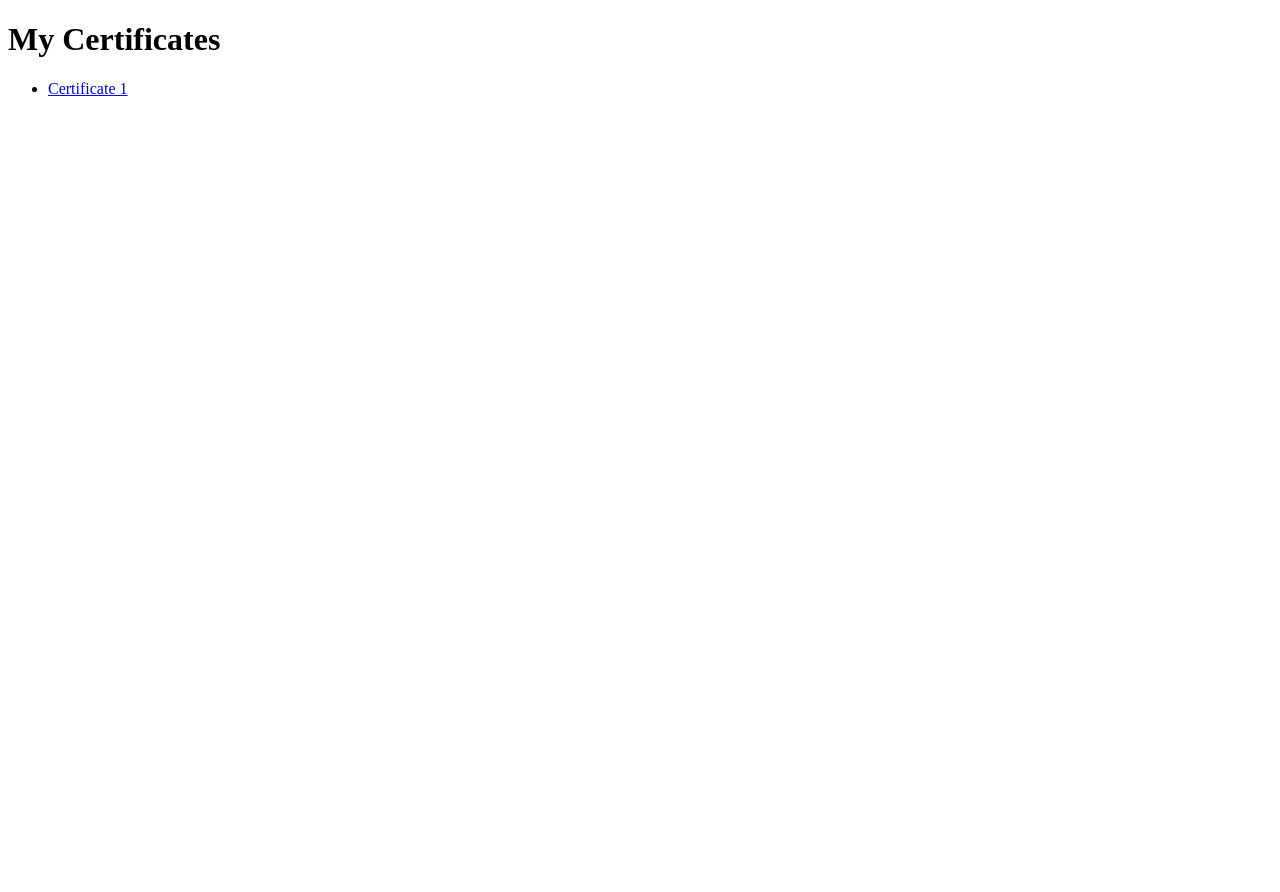
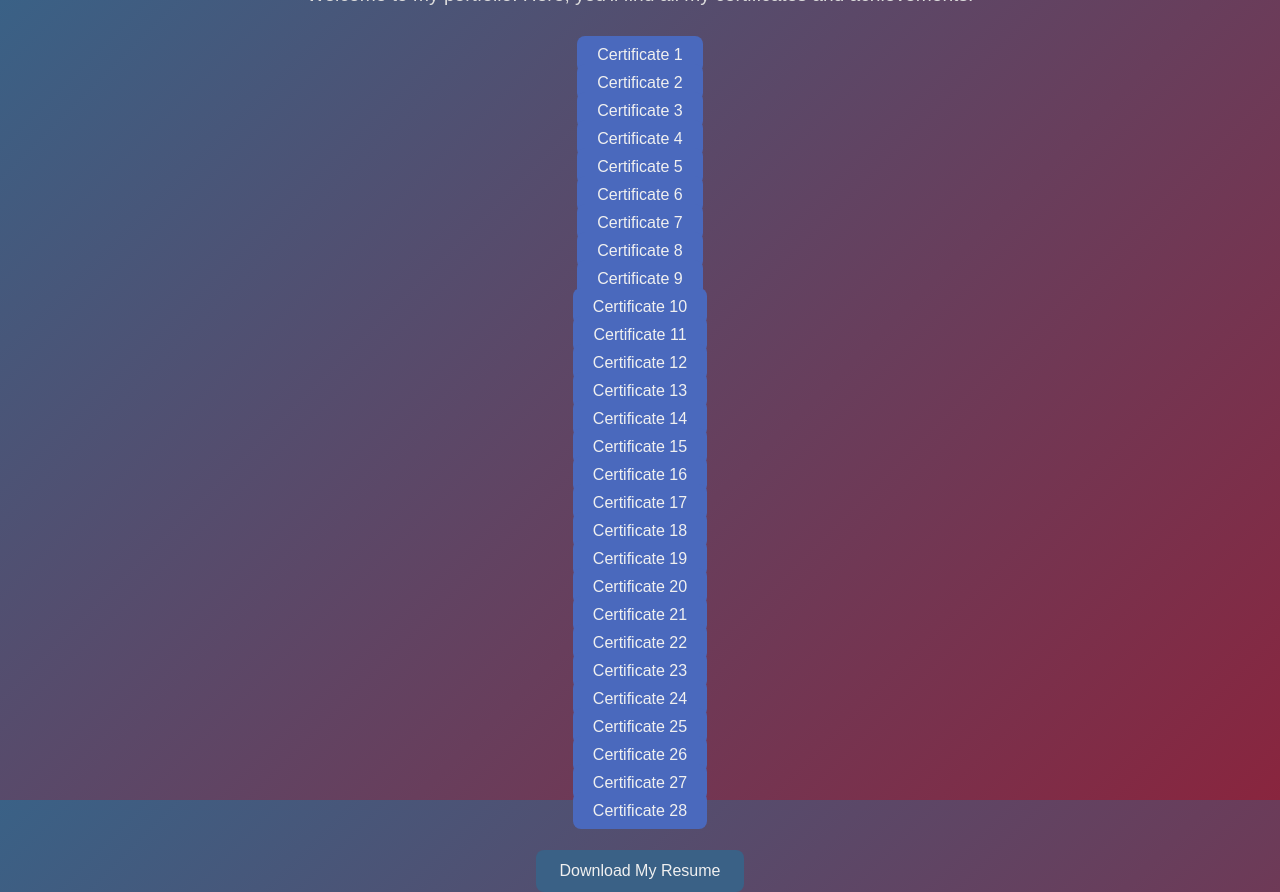
Before and after one commit to IRONalways17/Certificates, a plain HTML site: page index.html in a window 1280 px wide. Before the commit the page ends 800 px from the top, so only its background shows below. Drawn offline with Linux system fonts and the light colour scheme.

Commit message:
Update index.html

```diff
--- a/index.html
+++ b/index.html
@@ -3,13 +3,122 @@
 <head>
     <meta charset="UTF-8">
     <meta name="viewport" content="width=device-width, initial-scale=1.0">
-    <title>My Certificates</title>
+    <title>My Portfolio</title>
+    <style>
+        /* Basic reset and styling */
+        * {
+            margin: 0;
+            padding: 0;
+            box-sizing: border-box;
+            font-family: Arial, sans-serif;
+        }
+
+        body {
+            background: linear-gradient(135deg, #3a6186, #89253e);
+            color: #f0f0f0;
+            display: flex;
+            justify-content: center;
+            align-items: center;
+            height: 100vh;
+            flex-direction: column;
+            text-align: center;
+        }
+
+        h1 {
+            font-size: 3rem;
+            margin-bottom: 20px;
+        }
+
+        .intro {
+            font-size: 1.2rem;
+            margin-bottom: 30px;
+            color: #dcdcdc;
+        }
+
+        /* Certificate List Styling */
+        ul {
+            list-style-type: none;
+            padding: 0;
+            max-width: 600px;
+            margin: auto;
+        }
+
+        li {
+            margin: 10px 0;
+        }
+
+        a {
+            text-decoration: none;
+            color: #f0f0f0;
+            padding: 10px 20px;
+            background: #4a69bd;
+            border-radius: 8px;
+            transition: background-color 0.3s ease;
+        }
+
+        a:hover {
+            background-color: #3a6186;
+            color: #ffffff;
+        }
+
+        /* Download Resume Button */
+        .btn-resume {
+            margin-top: 20px;
+            padding: 12px 24px;
+            font-size: 1rem;
+            color: #f0f0f0;
+            background-color: #3a6186;
+            border: none;
+            border-radius: 8px;
+            cursor: pointer;
+            transition: background-color 0.3s ease;
+        }
+
+        .btn-resume:hover {
+            background-color: #4a69bd;
+        }
+
+        /* Smooth Scroll */
+        html {
+            scroll-behavior: smooth;
+        }
+    </style>
 </head>
 <body>
-    <h1>My Certificates</h1>
+    <h1>My Portfolio</h1>
+    <p class="intro">Welcome to my portfolio! Here, you'll find all my certificates and achievements.</p>
+
     <ul>
         <li><a href="AWS Cloud architect.pdf" target="_blank">Certificate 1</a></li>
+        <li><a href="AWS fundamentals.pdf" target="_blank">Certificate 2</a></li>
+        <li><a href="Blockchain specializa.pdf" target="_blank">Certificate 3</a></li>
+        <li><a href="Coursera Google IT support.pdf" target="_blank">Certificate 4</a></li>
+        <li><a href="Coursera IBM Devops and software.pdf" target="_blank">Certificate 5</a></li>
+        <li><a href="Coursera IBM Pro.pdf" target="_blank">Certificate 6</a></li>
+        <li><a href="Coursera IOT speci.pdf" target="_blank">Certificate 7</a></li>
+        <li><a href="Coursera IOT special.pdf" target="_blank">Certificate 8</a></li>
+        <li><a href="Coursera PPESAN0KLNW2.pdf" target="_blank">Certificate 9</a></li>
+        <li><a href="Coursera Robotics.pdf" target="_blank">Certificate 10</a></li>
+        <li><a href="Coursera WSOPZ63WFH1K.pdf" target="_blank">Certificate 11</a></li>
+        <li><a href="Coursera computer vision.pdf" target="_blank">Certificate 12</a></li>
+        <li><a href="Coursera creative writing spec.pdf" target="_blank">Certificate 13</a></li>
+        <li><a href="Coursera meta android.pdf" target="_blank">Certificate 14</a></li>
+        <li><a href="Data Analysis R progg.pdf" target="_blank">Certificate 15</a></li>
+        <li><a href="Google data analytics special.pdf" target="_blank">Certificate 16</a></li>
+        <li><a href="IBM Data Science.pdf" target="_blank">Certificate 17</a></li>
+        <li><a href="IBM ai dev.pdf" target="_blank">Certificate 18</a></li>
+        <li><a href="Meta Backend Dev.pdf" target="_blank">Certificate 19</a></li>
+        <li><a href="Meta iOS dev spe.pdf" target="_blank">Certificate 20</a></li>
+        <li><a href="OOP Speciali.pdf" target="_blank">Certificate 21</a></li>
+        <li><a href="Python DS.pdf" target="_blank">Certificate 22</a></li>
+        <li><a href="SEO Special.pdf" target="_blank">Certificate 23</a></li>
+        <li><a href="SEO optimization speci.pdf" target="_blank">Certificate 24</a></li>
+        <li><a href="Software engg china speci.pdf" target="_blank">Certificate 25</a></li>
+        <li><a href="Stanford machine learning certif.pdf" target="_blank">Certificate 26</a></li>
+        <li><a href="VFX.pdf" target="_blank">Certificate 27</a></li>
+        <li><a href="meta frontend pro.pdf" target="_blank">Certificate 28</a></li>
+    </ul>
 
-    </ul>
+    <button class="btn-resume" onclick="window.location.href='resume.pdf'">Download My Resume</button>
 </body>
 </html>
```
